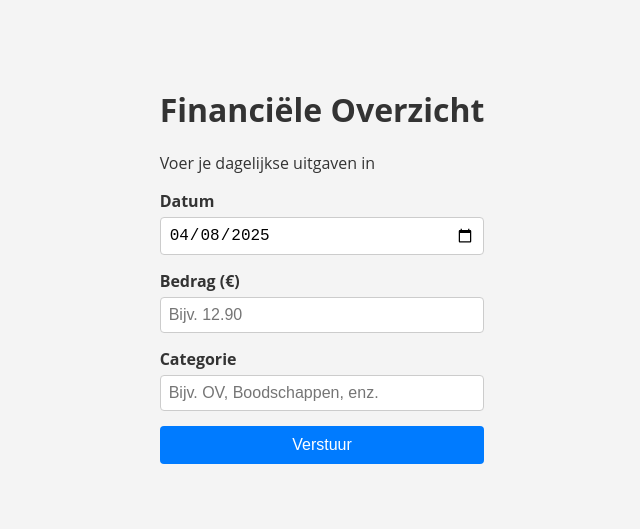
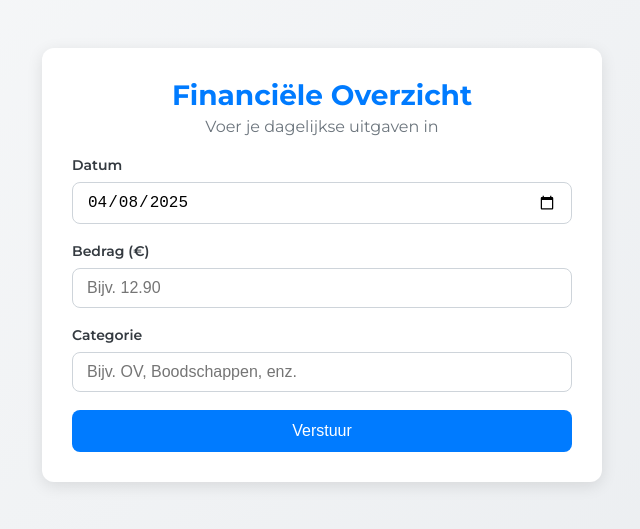
Before and after one commit to PepijnNordkamp/finance-chatbot, a React (Create React App) app in the folder client/: page / in a window 1280 px wide. Shown: the part 135-664 px from the top of the page, without its empty margins (318-958 px from the left). Built offline with nearby package versions, Linux system fonts and the light colour scheme.

Commit message:
Update App.css

```diff
--- a/client/src/App.css
+++ b/client/src/App.css
@@ -1,13 +1,16 @@
-/* Basisreset en achtergrond */
+/* Haal een moderne font op (Montserrat) */
+@import url('https://fonts.googleapis.com/css2?family=Montserrat:wght@400;600;700&display=swap');
+
 body {
   margin: 0;
   padding: 0;
-  font-family: 'Open Sans', sans-serif; /* Of een ander modern sans-serif lettertype */
-  background-color: #f4f4f4;
-  color: #333;
+  font-family: 'Montserrat', sans-serif;
+  /* Subtiele gradient als achtergrond */
+  background: linear-gradient(135deg, #f8f9fa, #e9ecef);
+  color: #343a40;
 }
 
-/* Centraal de app positioneren */
+/* Centreren van de hele app */
 .app {
   display: flex;
   justify-content: center;
@@ -15,61 +18,90 @@ body {
   height: 100vh;
 }
 
-/* Styling voor de hoofdcontainer (het "chat-/formulierenvenster") */
-.form-container {
+/* Card (formulier) met schone, strakke styling */
+.card {
   background-color: #ffffff;
   width: 90%;
-  max-width: 400px;
-  border-radius: 8px;
-  box-shadow: 0 2px 8px rgba(0,0,0,0.2);
-  padding: 20px;
+  max-width: 500px;
+  border-radius: 12px;
+  box-shadow: 0 4px 16px rgba(0, 0, 0, 0.1);
+  padding: 30px;
+  transition: transform 0.3s ease;
 }
 
-/* Titelbalk */
-.form-container h1 {
+.card:hover {
+  transform: translateY(-5px);
+}
+
+/* Header van de kaart */
+.card-header {
   text-align: center;
   margin-bottom: 20px;
-  font-size: 24px;
 }
 
-/* Elk formulier-element */
+.card-header h1 {
+  font-size: 28px;
+  margin: 0;
+  color: #007BFF;
+}
+
+.card-header p {
+  font-size: 16px;
+  color: #6c757d;
+  margin-top: 5px;
+}
+
+/* Formulier opmaak */
+.card-form {
+  display: flex;
+  flex-direction: column;
+}
+
 .form-group {
-  margin-bottom: 15px;
+  margin-bottom: 18px;
   display: flex;
   flex-direction: column;
 }
 
 .form-group label {
-  margin-bottom: 5px;
-  font-weight: bold;
+  margin-bottom: 8px;
+  font-weight: 600;
+  font-size: 14px;
 }
 
 .form-group input {
-  padding: 8px;
-  border: 1px solid #ccc;
-  border-radius: 4px;
+  padding: 10px 14px;
+  border: 1px solid #ced4da;
+  border-radius: 8px;
   font-size: 16px;
+  outline: none;
+  transition: border 0.2s ease;
 }
 
-/* Verstuurknop */
+.form-group input:focus {
+  border-color: #007BFF;
+}
+
+/* Button styling */
 button {
-  width: 100%;
   background-color: #007BFF;
-  color: #FFF;
+  color: #ffffff;
   border: none;
-  padding: 10px;
+  padding: 12px;
+  border-radius: 8px;
   font-size: 16px;
-  border-radius: 4px;
   cursor: pointer;
+  transition: background-color 0.2s ease;
 }
 
 button:hover {
   background-color: #0056b3;
 }
 
-/* Statusmelding */
+/* Status melding onderaan */
 .status {
+  margin-top: 20px;
   text-align: center;
-  margin-top: 15px;
-  font-weight: bold;
+  font-weight: 600;
+  font-size: 16px;
 }
```
